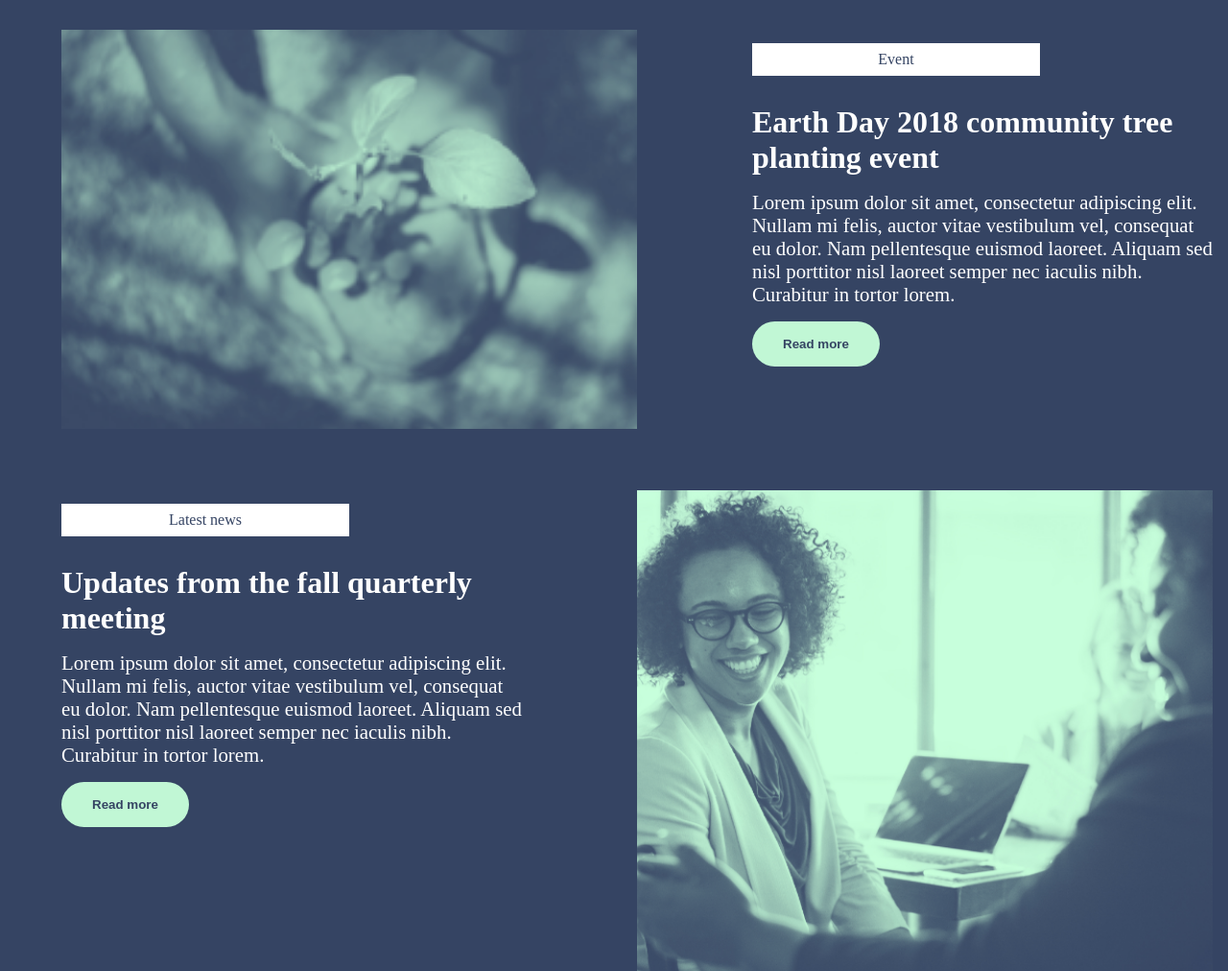
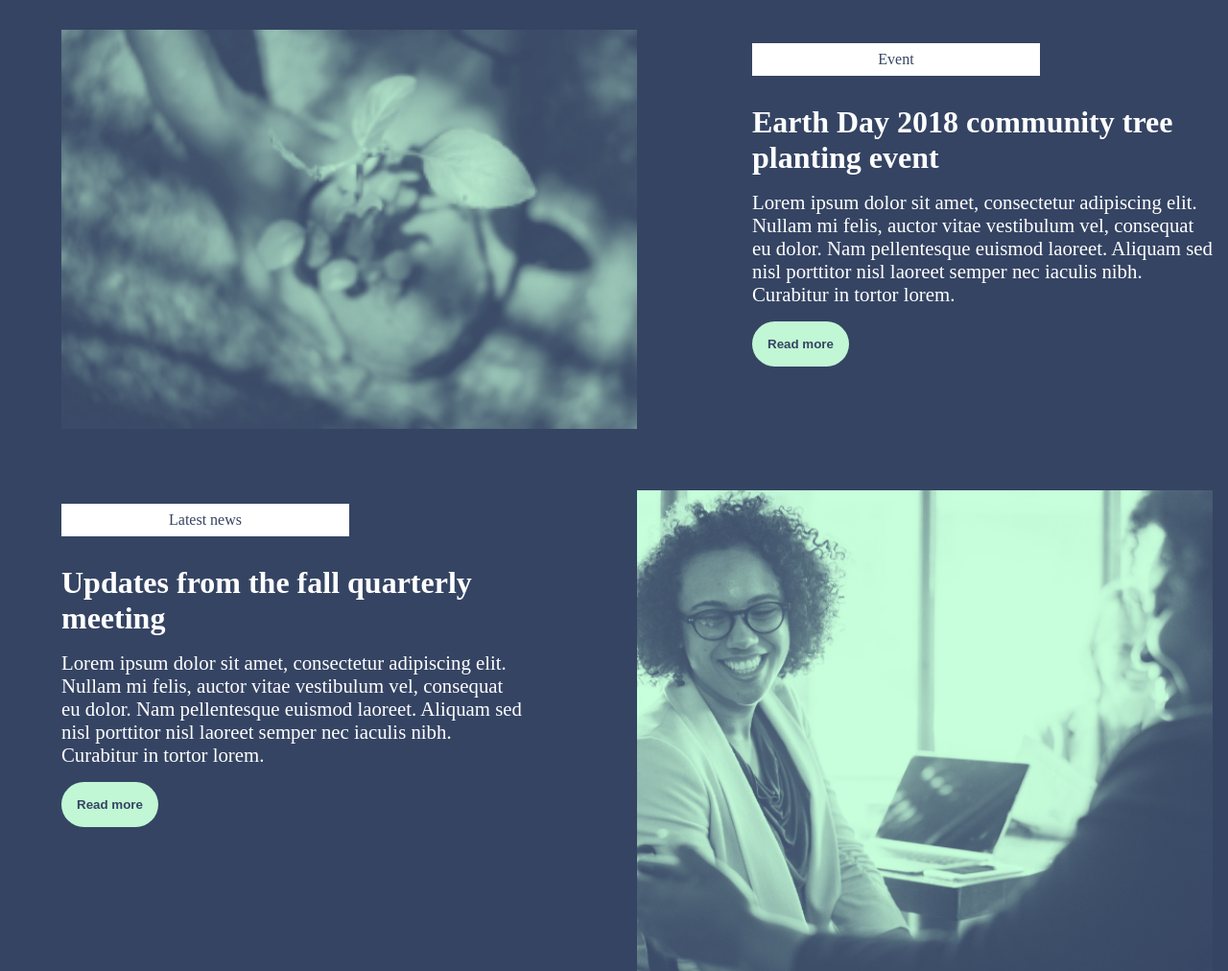
Before and after one commit to yogesh19aggarwal/Non-Profit-Project, a plain HTML site: page index.html in a window 1280 px wide. Shown: the part 3094-4106 px from the top of the page at 96% size. Drawn offline with Linux system fonts and the light colour scheme; a web font is replaced by a local one.

Commit message:
Some minor changes in button

```diff
--- a/index.css
+++ b/index.css
@@ -423,18 +423,21 @@ body, html{
     text-align: center;
     margin-bottom: 1rem;
 }
-
+.action-content{
+    display: flex;
+    flex-direction: column;
+    align-items: center;
+}
 .action-content p{
     text-align: center;
     margin-bottom: 1rem;
 }
 
 .action-button{
-    margin-left: 30%;
     color: var(--text-color);
     font-weight: bold;
-    margin-right: 25%;
     margin-bottom: 3rem;
+    padding: 1rem;
 }
 
 /*Action section complete*/
--- a/index_tab.css
+++ b/index_tab.css
@@ -182,6 +182,7 @@
         padding-right: 1rem;
     }
     .action-content{
+        align-items: start;
         margin-top: 4rem;
     }
     .action-now h1{
```
